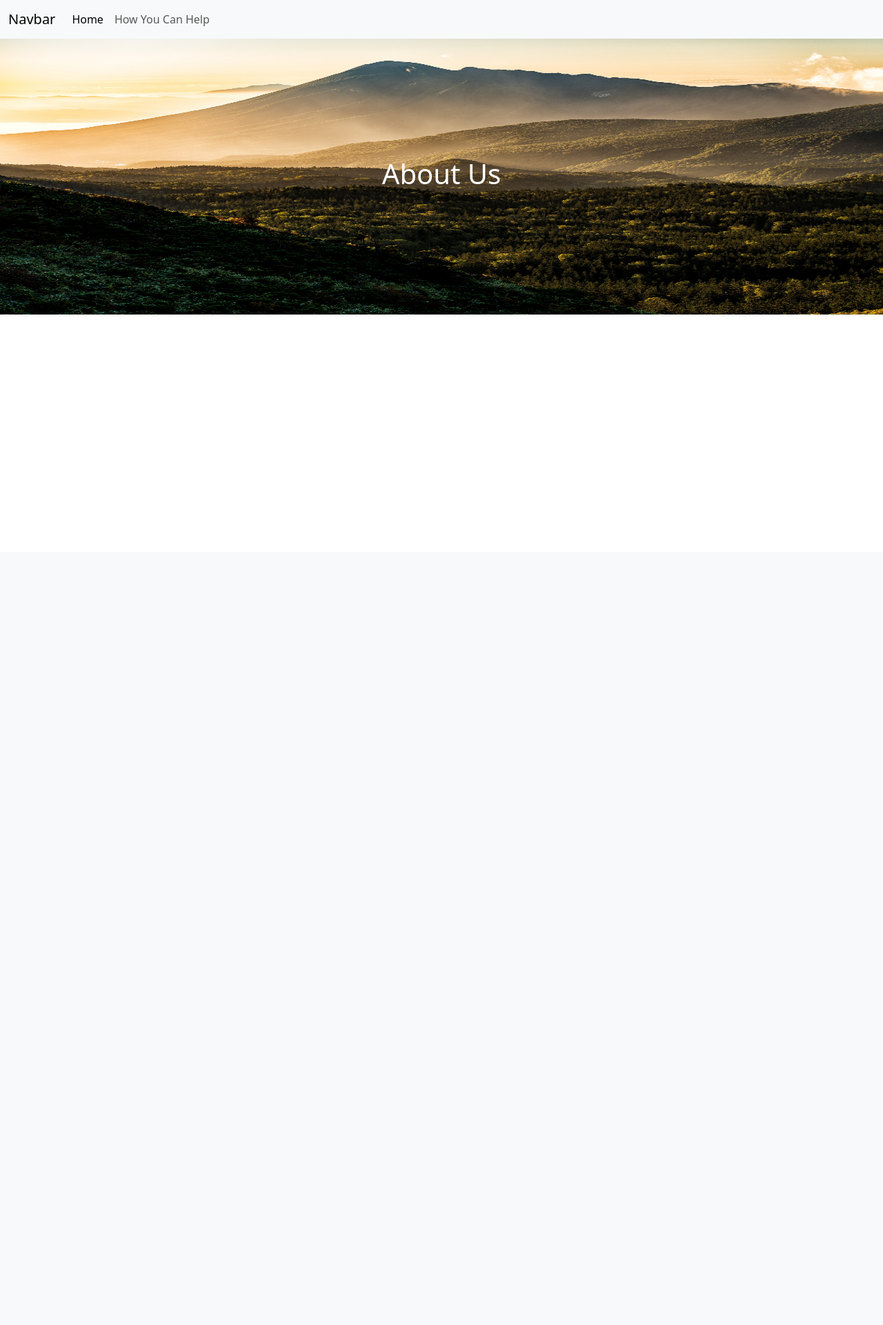
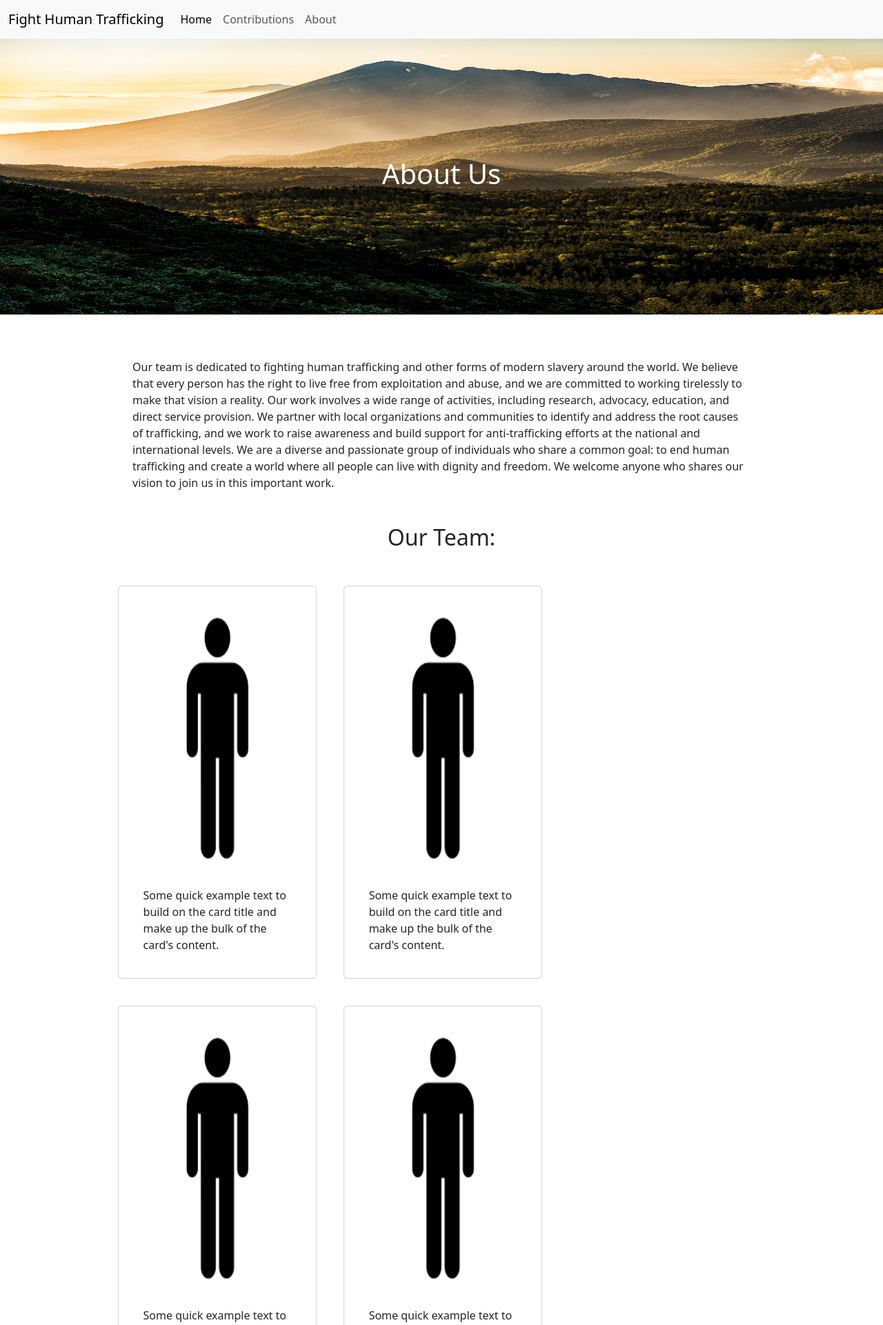
Before and after one commit to evanneff1/Group-10, a Django app: template Missing_Persons/missing_persons/home/templates/about.html in a window 1280 px wide. Shown: the top 1921 px of the page at 69% size. Before the commit the page ends 456 px from the top, so only its background shows below. Run offline with Django 4.2, Linux system fonts and the light colour scheme; the template is opened without the code that fills it, so the values that code supplies are empty.

Commit message:
ame as above with fix

```diff
--- a/Missing_Persons/missing_persons/home/templates/about.html
+++ b/Missing_Persons/missing_persons/home/templates/about.html
@@ -9,6 +9,9 @@
     <title>About Us</title>
 </head>
 <style>
+  body {
+    overflow-x: hidden;
+  }
   img {
     height: 50vh;
     width: 100vw;
@@ -31,11 +34,36 @@
   margin-left: 0px;
   margin-right: 0px;
   }
+
+  .abouttext {
+    margin-left: 15%;
+    margin-right: 15%;
+    margin-top: 5%;
+  }
+
+  .float-container {
+    border: 3px solid #fff;
+    padding: 20px;
+    margin-left: 10%;
+    margin-right: 10%;
+  }
+
+  .float-child {
+      width: 50%;
+      float: left;
+      padding: 20px;
+      margin: 2%;
+  }
+
+  h2 {
+    text-align: center;
+  }
+
 </style>
 <body>
     <nav class="navbar navbar-expand-lg bg-body-tertiary">
         <div class="container-fluid">
-          <a class="navbar-brand" href="#">Navbar</a>
+          <a class="navbar-brand" href="#">Fight Human Trafficking</a>
           <button class="navbar-toggler" type="button" data-bs-toggle="collapse" data-bs-target="#navbarNav" aria-controls="navbarNav" aria-expanded="false" aria-label="Toggle navigation">
             <span class="navbar-toggler-icon"></span>
           </button>
@@ -45,7 +73,10 @@
                 <a class="nav-link active" aria-current="page" href="#">Home</a>
               </li>
               <li class="nav-item">
-                <a class="nav-link" href="#">How You Can Help</a>
+                <a class="nav-link" href="#">Contributions</a>
+              </li>
+              <li class="nav-item">
+                <a class="nav-link" href="#">About</a>
               </li>
             </ul>
           </div>
@@ -55,7 +86,69 @@
         <img src="images/teamPicture.jpg" class="" alt="...">
         <div class="centered"><h1>About Us</h1></div>
       </div>
+    </div>
+
+    <div class="abouttext">
+      Our team is dedicated to fighting human trafficking and other forms of modern slavery around the world.
+      We believe that every person has the right to live free from exploitation and abuse, and we are committed
+      to working tirelessly to make that vision a reality. Our work involves a wide range of activities, including
+      research, advocacy, education, and direct service provision. We partner with local organizations and communities
+      to identify and address the root causes of trafficking, and we work to raise awareness and build support for
+      anti-trafficking efforts at the national and international levels. We are a diverse and passionate group of
+      individuals who share a common goal: to end human trafficking and create a world where all people can live
+      with dignity and freedom. We welcome anyone who shares our vision to join us in this important work.
+    </div>
+
+    <br>
+    <br>
 
 
+    <h2>Our Team:</h2>
+
+    <div class="float-container">
+      <div class="float-child card" style="width: 18rem;">
+        <img src="images/fakePerson.png" class="card-img-top" alt="...">
+        <div class="card-body">
+          <p class="card-text">Some quick example text to build on the card title and make up the bulk of the card's content.</p>
+        </div>
+      </div>
+
+      <div class="float-child card" style="width: 18rem;">
+        <img src="images/fakePerson.png" class="card-img-top" alt="...">
+        <div class="card-body">
+          <p class="card-text">Some quick example text to build on the card title and make up the bulk of the card's content.</p>
+        </div>
+      </div>
+
+      <div class="float-child card" style="width: 18rem;">
+        <img src="images/fakePerson.png" class="card-img-top" alt="...">
+        <div class="card-body">
+          <p class="card-text">Some quick example text to build on the card title and make up the bulk of the card's content.</p>
+        </div>
+      </div>
+    </div>
+
+    <div class="float-container">
+      <div class="float-child card" style="width: 18rem;">
+        <img src="images/fakePerson.png" class="card-img-top" alt="...">
+        <div class="card-body">
+          <p class="card-text">Some quick example text to build on the card title and make up the bulk of the card's content.</p>
+        </div>
+      </div>
+
+      <div class="float-child card" style="width: 18rem;">
+        <img src="images/fakePerson.png" class="card-img-top" alt="...">
+        <div class="card-body">
+          <p class="card-text">Some quick example text to build on the card title and make up the bulk of the card's content.</p>
+        </div>
+      </div>
+
+      <div class="float-child card" style="width: 18rem;">
+        <img src="images/fakePerson.png" class="card-img-top" alt="...">
+        <div class="card-body">
+          <p class="card-text">Some quick example text to build on the card title and make up the bulk of the card's content.</p>
+        </div>
+      </div>
+    </div>
 </body>
 </html>
```
Also changed, not shown: Missing_Persons/missing_persons/home/templates/images/fakePerson.png (added).
